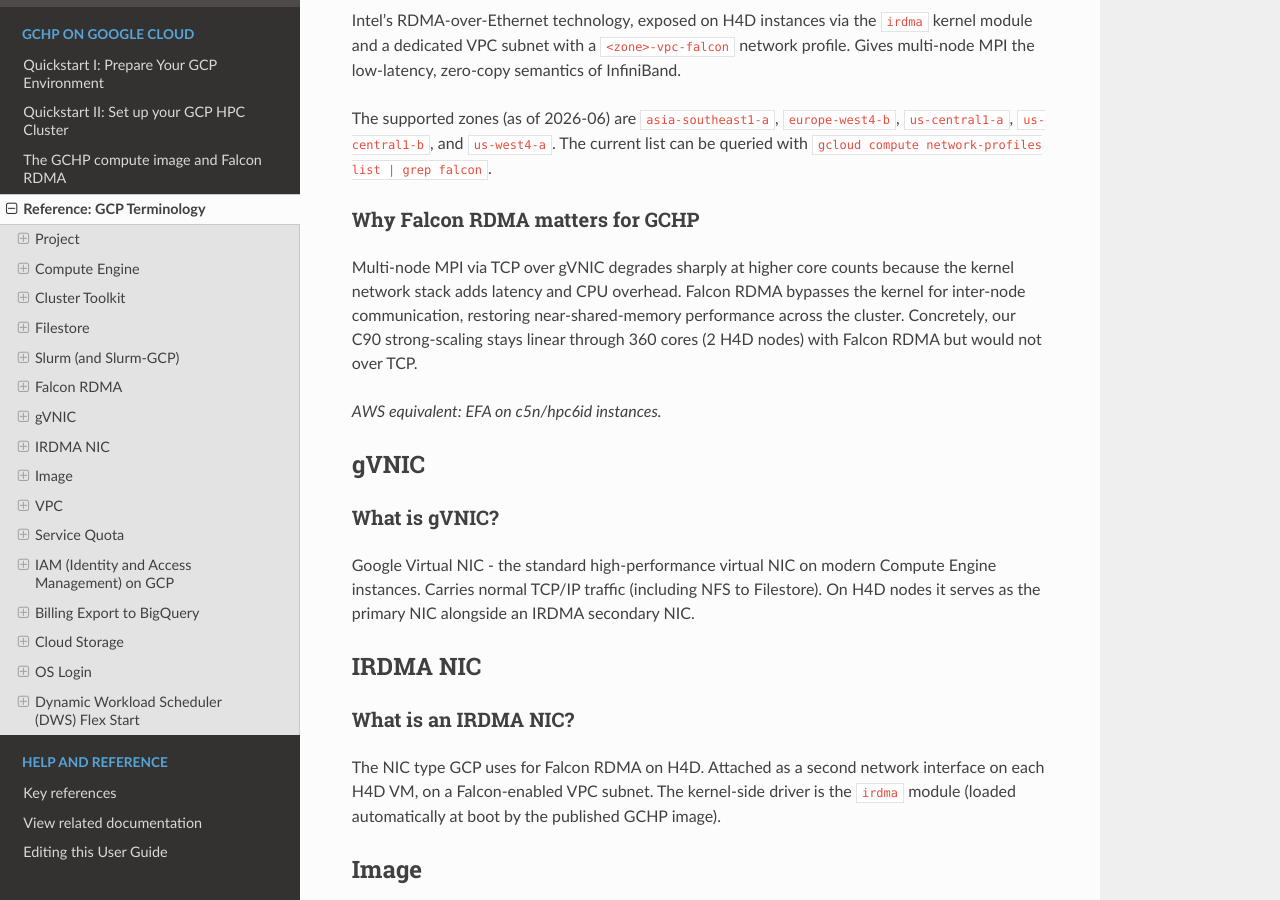
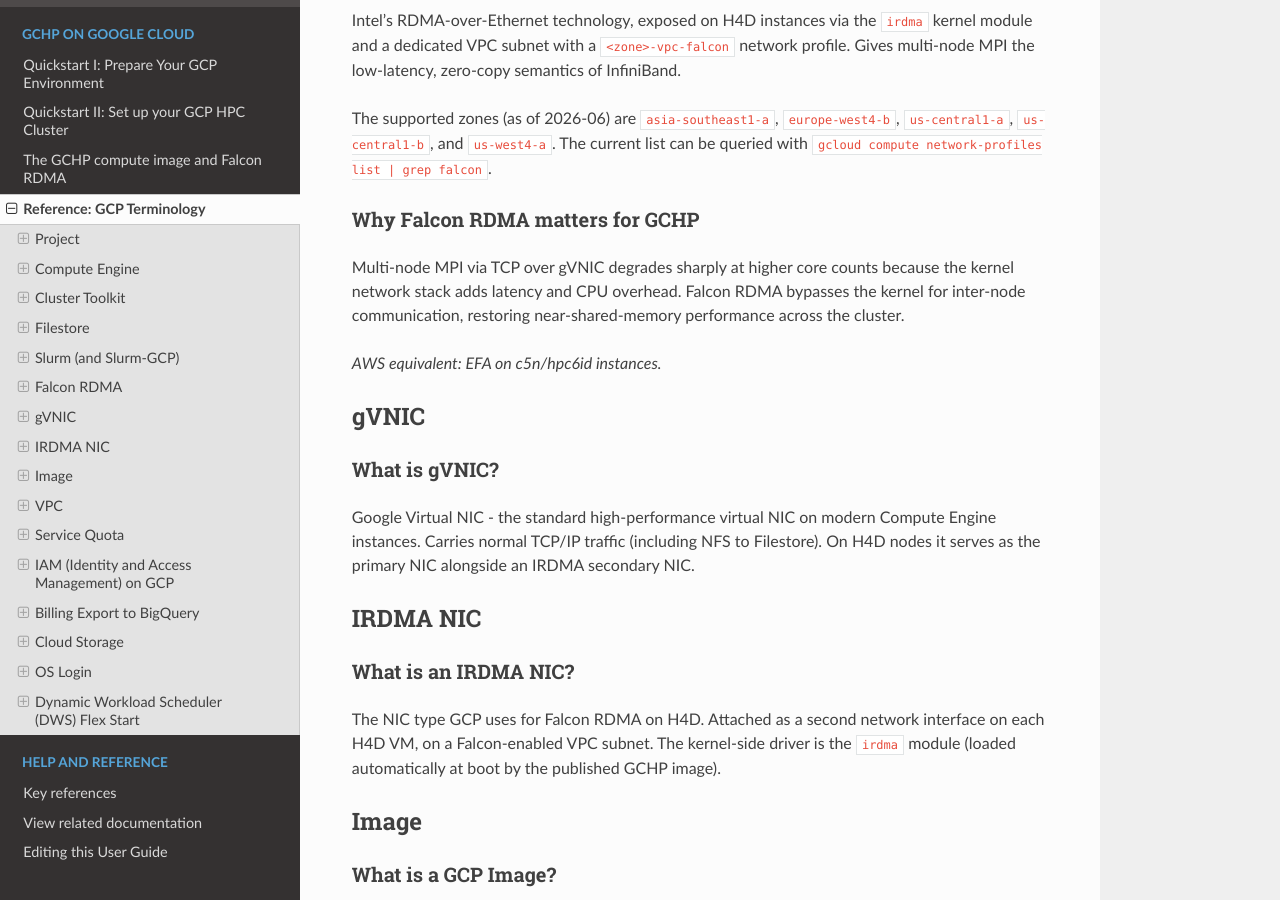
Before and after one commit to geoschem/geos-chem-cloud, a Sphinx documentation site: the page built from docs/source/gchp-on-gcp/GCP_terminology.rst, in a window 1280 px wide and 900 px high, scrolled down 1948 px. Built offline with Sphinx 7.4.7 and the Read the Docs theme 3.1.0, drawn with Linux system fonts in a browser that asks for light colours.

Commit message:
quick edit

```diff
--- a/docs/source/gchp-on-gcp/GCP_terminology.rst
+++ b/docs/source/gchp-on-gcp/GCP_terminology.rst
@@ -138,8 +138,7 @@
 counts because the kernel network stack adds latency and CPU
 overhead. Falcon RDMA bypasses the kernel for inter-node
 communication, restoring near-shared-memory performance across the
-cluster. Concretely, our C90 strong-scaling stays linear through
-360 cores (2 H4D nodes) with Falcon RDMA but would not over TCP.
+cluster.
 
 *AWS equivalent: EFA on c5n/hpc6id instances.*
 
```
Also changed, not shown: 2 other files.
